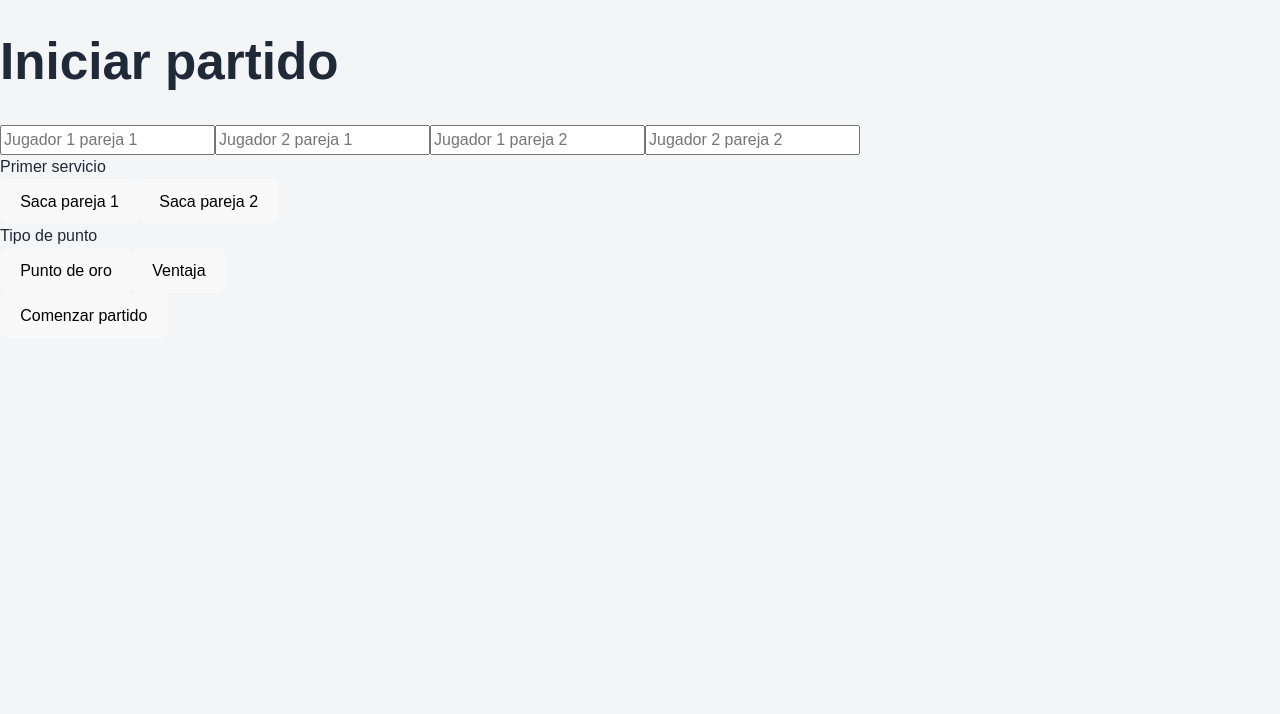
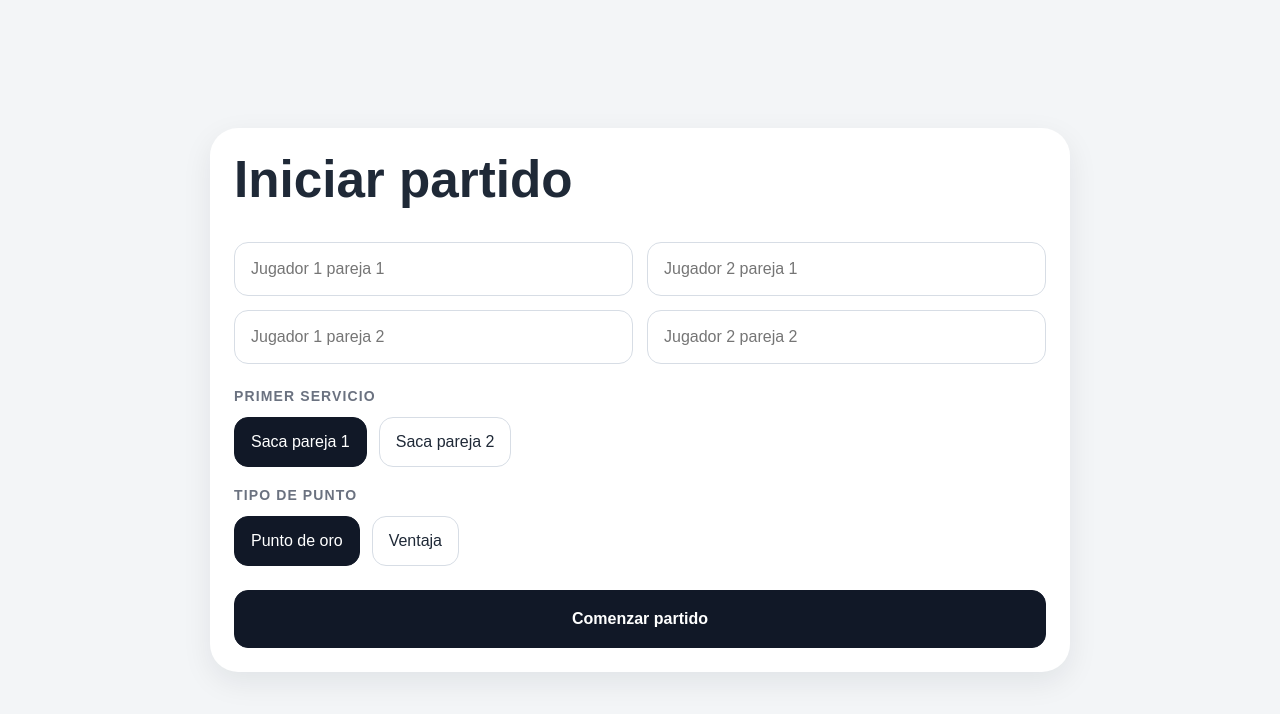
Before and after one commit to AGPadel/click-flic, a React (Vite) app: page / in a window 1280 px wide. Shown: the top 714 px of the page. Built offline with nearby package versions, Linux system fonts and the light colour scheme.

Commit message:
App.css completo compatible con tactil y deshacer inferior

```diff
--- a/src/App.css
+++ b/src/App.css
@@ -19,6 +19,89 @@ body {
 button,
 input {
   font: inherit;
+}
+
+.start-wrap,
+.control-page {
+  min-height: 100vh;
+  background: #f3f5f7;
+  padding: 24px;
+}
+
+.start-wrap {
+  display: flex;
+  align-items: center;
+  justify-content: center;
+}
+
+.card {
+  background: #ffffff;
+  border-radius: 28px;
+  box-shadow: 0 10px 30px rgba(15, 23, 42, 0.08);
+  padding: 24px;
+}
+
+.start-card {
+  width: 100%;
+  max-width: 860px;
+}
+
+.start-card h1,
+.card h2,
+.card h3 {
+  margin-top: 0;
+}
+
+.form-grid {
+  display: grid;
+  grid-template-columns: 1fr 1fr;
+  gap: 14px;
+  margin: 18px 0 22px;
+}
+
+input {
+  width: 100%;
+  border: 1px solid #d7dde5;
+  border-radius: 14px;
+  padding: 14px 16px;
+  background: #fff;
+}
+
+.section-title {
+  margin: 18px 0 10px;
+  font-size: 14px;
+  font-weight: 700;
+  color: #6b7280;
+  text-transform: uppercase;
+  letter-spacing: 0.08em;
+}
+
+.row-buttons {
+  display: flex;
+  gap: 12px;
+  flex-wrap: wrap;
+}
+
+.btn {
+  border: 1px solid #d7dde5;
+  background: #fff;
+  color: #1f2937;
+  padding: 12px 16px;
+  border-radius: 14px;
+  cursor: pointer;
+}
+
+.btn.primary {
+  background: #111827;
+  color: #ffffff;
+  border-color: #111827;
+}
+
+.btn.full {
+  width: 100%;
+  margin-top: 24px;
+  padding: 16px;
+  font-weight: 700;
 }
 
 .view-page {
@@ -48,7 +131,7 @@ input {
 
 .team-panel.service-active {
   border-color: #d4a017;
-  box-shadow: 0 0 0 8px rgba(212,160,23,0.25);
+  box-shadow: 0 0 0 8px rgba(212, 160, 23, 0.25);
 }
 
 .team-top {
@@ -58,6 +141,7 @@ input {
   transform: translateX(-50%);
   text-align: center;
   width: 90%;
+  z-index: 12;
 }
 
 .team-name {
@@ -84,22 +168,23 @@ input {
   top: 20px;
   left: 20px;
   background: #d4a017;
-  color: white;
+  color: #ffffff;
   padding: 8px 14px;
   border-radius: 999px;
   font-size: 11px;
   font-weight: 800;
   letter-spacing: 0.18em;
-  box-shadow: 0 6px 14px rgba(212,160,23,0.35);
+  box-shadow: 0 6px 14px rgba(212, 160, 23, 0.35);
+  z-index: 12;
 }
-
-/* PUNTOS GRANDES */
 
 .big-score {
   font-size: 26rem;
   line-height: 1;
   font-weight: 900;
   letter-spacing: -0.06em;
+  position: relative;
+  z-index: 1;
 }
 
 .blue-score {
@@ -110,14 +195,13 @@ input {
   color: #8f1717;
 }
 
-/* JUEGOS */
-
 .team-bottom {
   position: absolute;
   bottom: 18px;
   left: 50%;
   transform: translateX(-50%);
   text-align: center;
+  z-index: 12;
 }
 
 .games-number {
@@ -132,8 +216,6 @@ input {
   letter-spacing: 0.35em;
 }
 
-/* SETS */
-
 .sets-badge {
   position: absolute;
   top: 20px;
@@ -143,24 +225,24 @@ input {
   padding: 6px 12px;
   font-size: 11px;
   color: #64748b;
-  background: white;
+  background: #ffffff;
+  z-index: 12;
 }
-
-/* MARCADOR CENTRAL */
 
 .center-box {
   position: absolute;
   left: 50%;
   top: 13%;
   transform: translateX(-50%);
-  background: rgba(255,255,255,0.75);
+  background: rgba(255, 255, 255, 0.75);
   border: 1px solid #e5e7eb;
   border-radius: 16px;
-  box-shadow: 0 4px 10px rgba(15,23,42,0.05);
+  box-shadow: 0 4px 10px rgba(15, 23, 42, 0.05);
   padding: 8px 14px;
   text-align: center;
   min-width: 120px;
-  z-index: 10;
+  z-index: 30;
+  backdrop-filter: blur(4px);
 }
 
 .center-title {
@@ -196,8 +278,6 @@ input {
   color: #475569;
 }
 
-/* BOTON DESHACER */
-
 .undo-bottom {
   position: absolute;
   left: 50%;
@@ -214,11 +294,11 @@ input {
   border-radius: 12px;
 
   background: #d4a017;
-  color: white;
+  color: #ffffff;
   font-size: 13px;
   font-weight: 700;
 
-  box-shadow: 0 6px 16px rgba(212,160,23,0.35);
+  box-shadow: 0 6px 16px rgba(212, 160, 23, 0.35);
   cursor: pointer;
 }
 
@@ -226,33 +306,226 @@ input {
   filter: brightness(1.05);
 }
 
-/* MOVIL */
+.undo-inline-icon {
+  width: 16px;
+  height: 16px;
+}
+
+.tap-half {
+  position: absolute;
+  top: 0;
+  height: 100%;
+  width: 50%;
+  z-index: 5;
+  background: transparent;
+}
+
+.tap-left {
+  left: 0;
+}
+
+.tap-right {
+  right: 0;
+}
+
+.control-grid {
+  max-width: 1300px;
+  margin: 0 auto;
+  display: grid;
+  grid-template-columns: 1.3fr 0.9fr;
+  gap: 20px;
+}
+
+.control-buttons {
+  display: grid;
+  grid-template-columns: 1fr 1fr;
+  gap: 14px;
+}
+
+.big-btn {
+  min-height: 110px;
+  border: 0;
+  border-radius: 22px;
+  cursor: pointer;
+  font-size: 26px;
+  font-weight: 800;
+}
+
+.blue-btn {
+  background: #223f6b;
+  color: #ffffff;
+}
+
+.red-btn {
+  background: #8f1717;
+  color: #ffffff;
+}
+
+.gray-btn {
+  background: #e5e7eb;
+  color: #111827;
+}
+
+.audio-box {
+  margin-top: 22px;
+  background: #f8fafc;
+  border-radius: 22px;
+  padding: 18px;
+}
+
+.audio-grid {
+  display: grid;
+  grid-template-columns: 1fr 1fr;
+  gap: 12px;
+}
+
+.url-box,
+.note-box {
+  background: #f8fafc;
+  border-radius: 18px;
+  padding: 14px;
+  margin-bottom: 14px;
+  word-break: break-all;
+}
+
+.note-box {
+  border: 1px dashed #cbd5e1;
+  color: #475569;
+}
+
+@media (max-width: 1100px) {
+  .big-score {
+    font-size: 15rem;
+  }
+
+  .control-grid {
+    grid-template-columns: 1fr;
+  }
+}
 
 @media (max-width: 760px) {
+  .start-wrap,
+  .control-page {
+    padding: 12px;
+  }
+
+  .card {
+    padding: 16px;
+    border-radius: 20px;
+  }
+
+  .form-grid,
+  .audio-grid,
+  .control-buttons {
+    grid-template-columns: 1fr;
+  }
+
+  .view-page {
+    height: 100dvh;
+    padding: 6px;
+  }
+
+  .view-grid {
+    grid-template-columns: 1fr 1fr;
+    grid-template-rows: 1fr;
+    gap: 6px;
+    height: 100%;
+  }
+
+  .team-panel {
+    border-radius: 22px;
+  }
+
+  .team-top {
+    top: 14px;
+    width: 94%;
+  }
+
+  .team-name {
+    font-size: 8px;
+    letter-spacing: 0.18em;
+  }
+
+  .team-players {
+    margin-top: 6px;
+    padding: 6px 8px;
+    font-size: 10px;
+    border-radius: 12px;
+  }
+
+  .service-pill {
+    top: 10px;
+    left: 10px;
+    padding: 5px 8px;
+    font-size: 8px;
+    letter-spacing: 0.08em;
+  }
+
+  .sets-badge {
+    top: 10px;
+    right: 10px;
+    padding: 5px 8px;
+    font-size: 9px;
+  }
 
   .big-score {
     font-size: 9rem;
   }
 
-  .team-players {
-    font-size: 11px;
+  .team-bottom {
+    bottom: 8px;
   }
 
   .games-number {
     font-size: 26px;
   }
 
+  .games-label {
+    font-size: 8px;
+    letter-spacing: 0.16em;
+  }
+
   .center-box {
     top: 14%;
     padding: 6px 10px;
+    min-width: 108px;
+  }
+
+  .center-title {
+    font-size: 7px;
+    letter-spacing: 0.12em;
+  }
+
+  .center-time {
+    margin-top: 2px;
+    font-size: 9px;
   }
 
   .center-games {
+    margin-top: 5px;
+    gap: 8px;
     font-size: 20px;
   }
 
   .center-sets {
+    margin-top: 2px;
+    gap: 8px;
     font-size: 12px;
   }
 
+  .undo-bottom {
+    bottom: 8px;
+    padding: 8px 14px;
+    font-size: 12px;
+  }
+
+  .undo-inline-icon {
+    width: 14px;
+    height: 14px;
+  }
+
+  .big-btn {
+    min-height: 78px;
+    font-size: 20px;
+  }
 }
```
